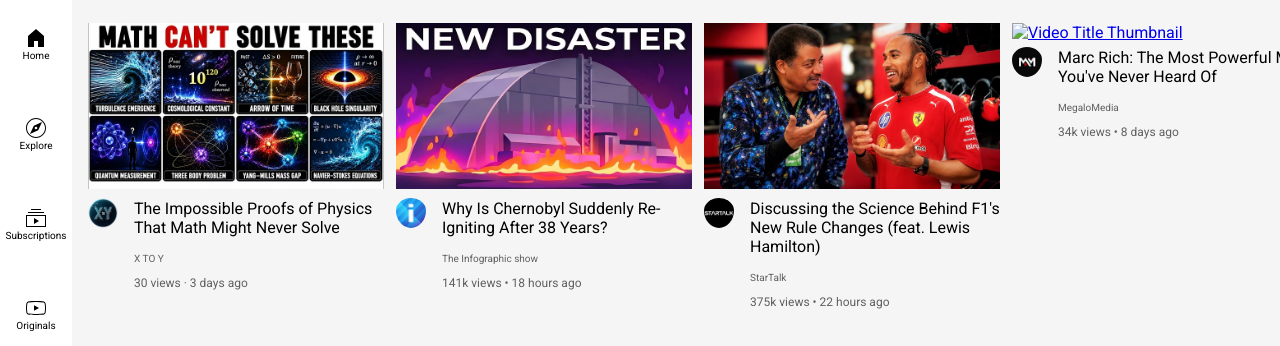
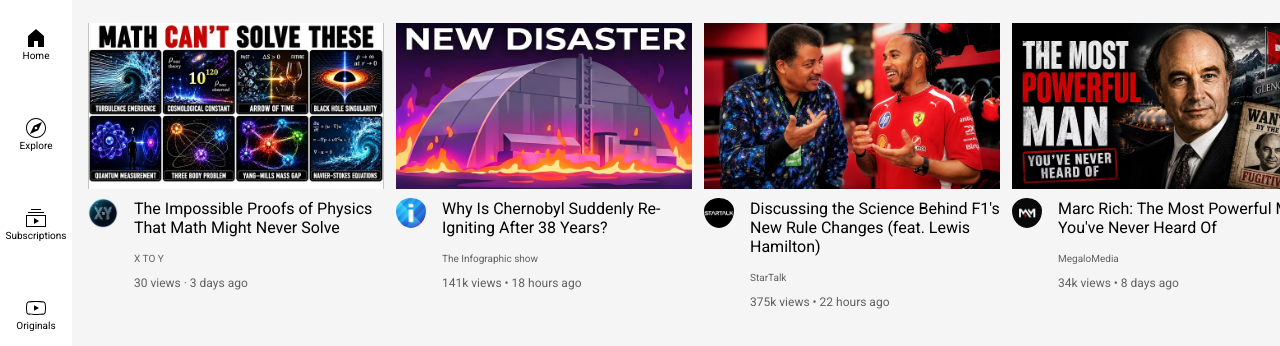
Before and after one commit to abdifatahmed975-dev/youtubeclone, a plain HTML site: page index.html in a window 1280 px wide. Shown: the part 55-401 px from the top of the page. Drawn offline with Linux system fonts and the light colour scheme.

```diff
--- a/index.html
+++ b/index.html
@@ -662,7 +662,7 @@
 
         <div class="thumbnail">
         <a href="https://youtu.be/0H2kjm-D050?si=HcbBftvmwQVMxlzM">
-          <img src="assets/thumbnail-4.avif" alt="Video Title Thumbnail">
+          <img src="thumbnail-4.avif" alt="Video Title Thumbnail">
         </a>
         </div>
 
```
